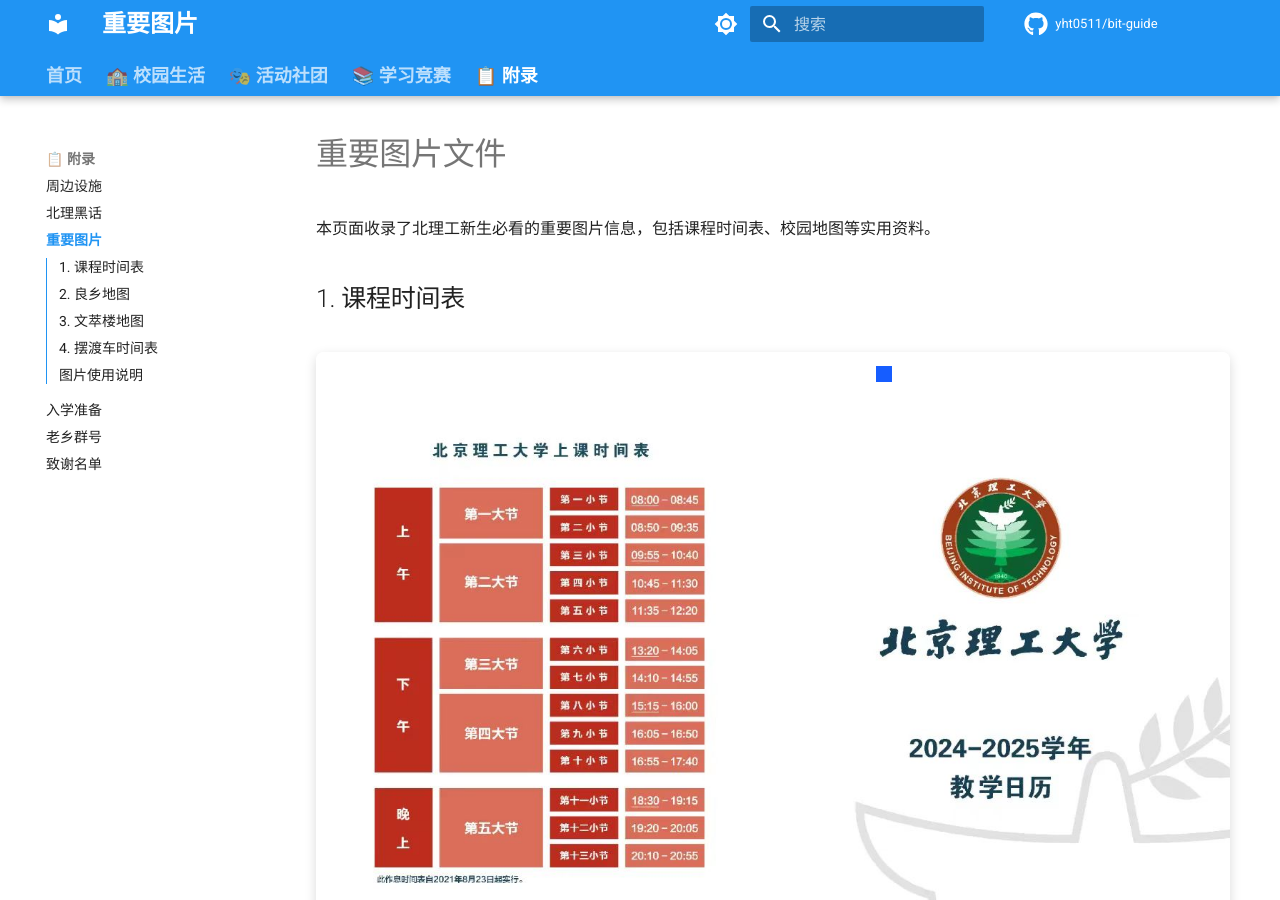
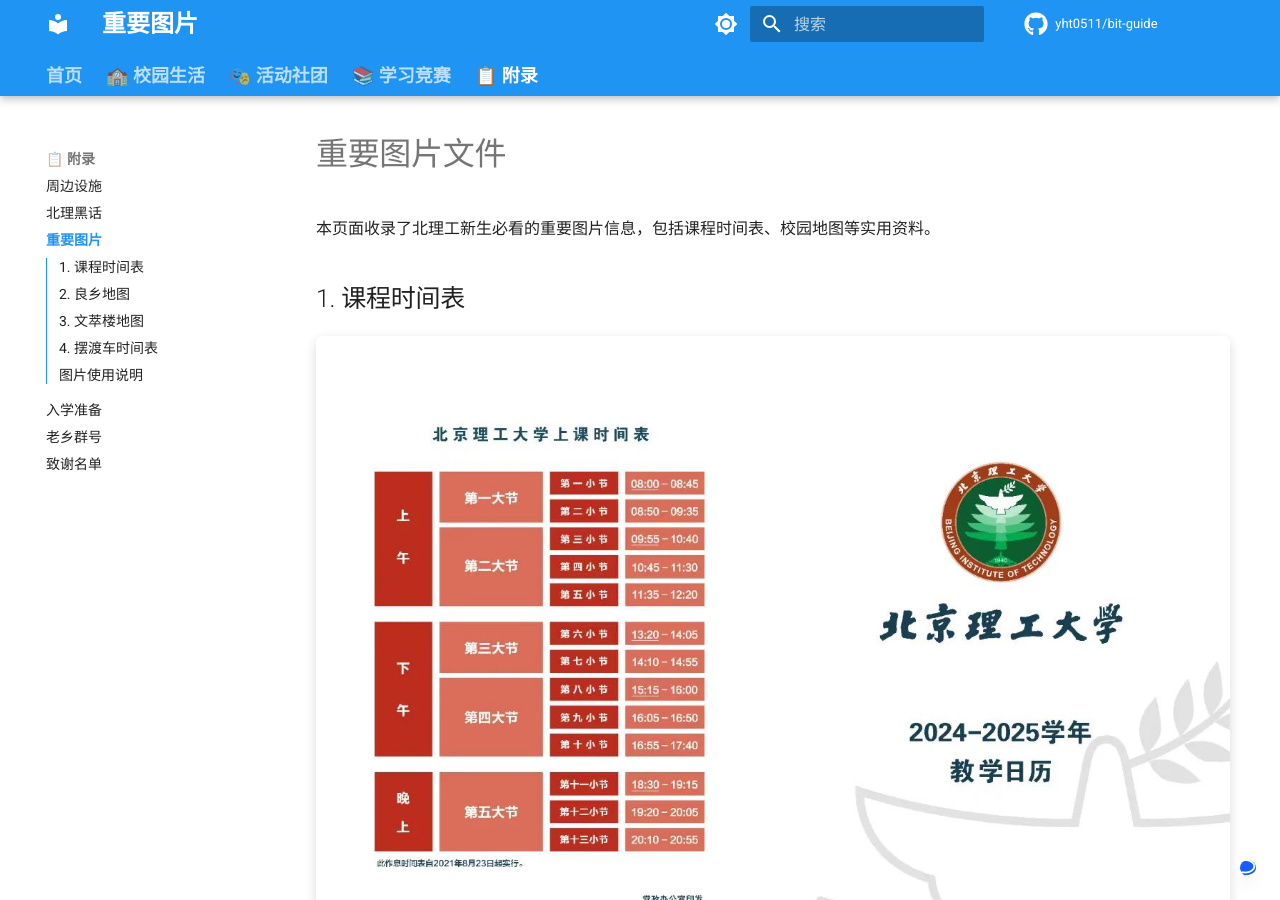
Before and after one commit to yht0511/bit-guide, an MkDocs documentation site: the page built from docs/appendix/images.md, in a window 1280 px wide and 900 px high. Built offline with MkDocs 1.6.1 and Material for MkDocs 9.7.7, drawn with Linux system fonts in a browser that asks for light colours; nearby versions of some CDN libraries; comment, search, counter and statistics services are not loaded.

Commit message:
Update mkdocs.yml

```diff
--- a/mkdocs.yml
+++ b/mkdocs.yml
@@ -120,12 +120,14 @@
 extra_css:
   - assets/extra.css
   - assets/test.css
+  - https://cdn.jsdelivr.net/npm/font-awesome@4.7.0/css/font-awesome.min.css
 
 extra_javascript:
   - assets/extra.js
   - assets/test.js
   - https://cdnjs.cloudflare.com/ajax/libs/babel-polyfill/7.10.4/polyfill.min.js
   - https://cdn.jsdelivr.net/npm/mathjax@3/es5/tex-mml-chtml.js
+  - https://cdn.tailwindcss.com
 
 # Page navigation
 nav:
```
